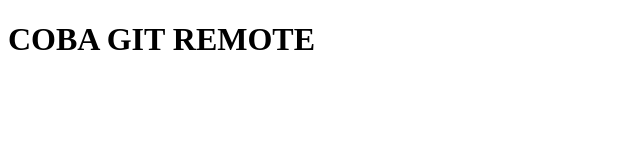
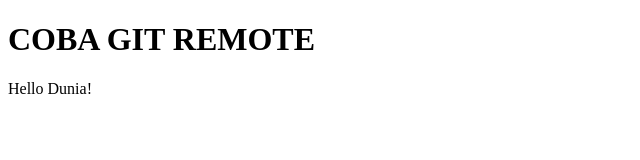
Before and after one commit to Bebykurniawan/repo-remote, a plain HTML site: page index.html in a window 1280 px wide. Shown: the whole page, without its empty margins (0-640 px from the left). Drawn offline with Linux system fonts and the light colour scheme.

Commit message:
menambahkan paragraf

```diff
--- a/index.html
+++ b/index.html
@@ -7,5 +7,6 @@
 </head>
 <body>
     <h1>COBA GIT REMOTE</h1>
+    <p>Hello Dunia!</p>
 </body>
 </html>
```
